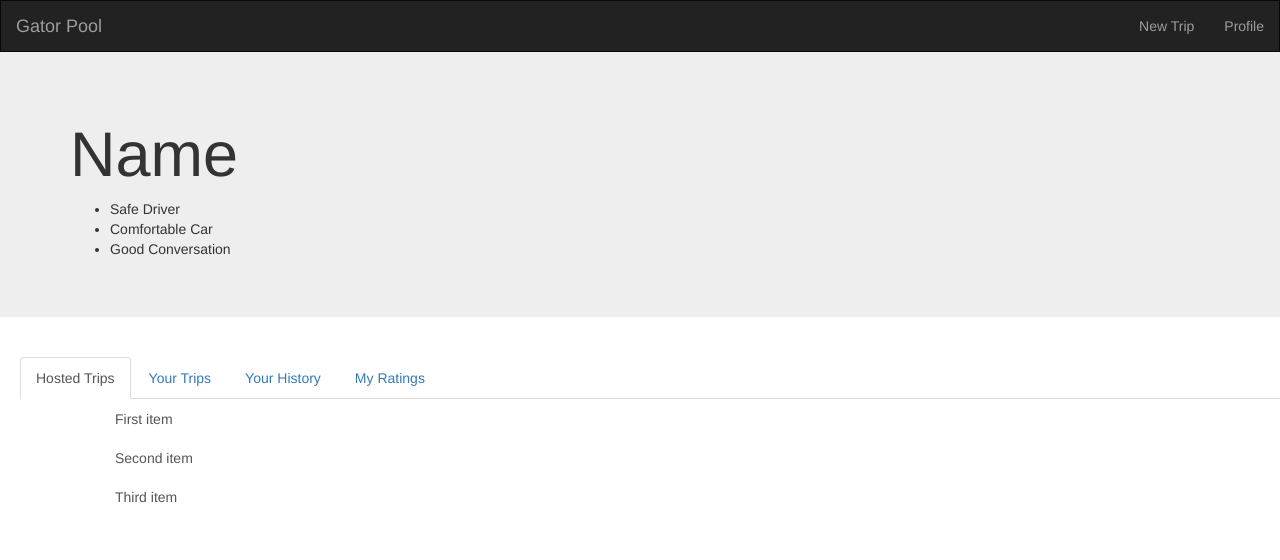
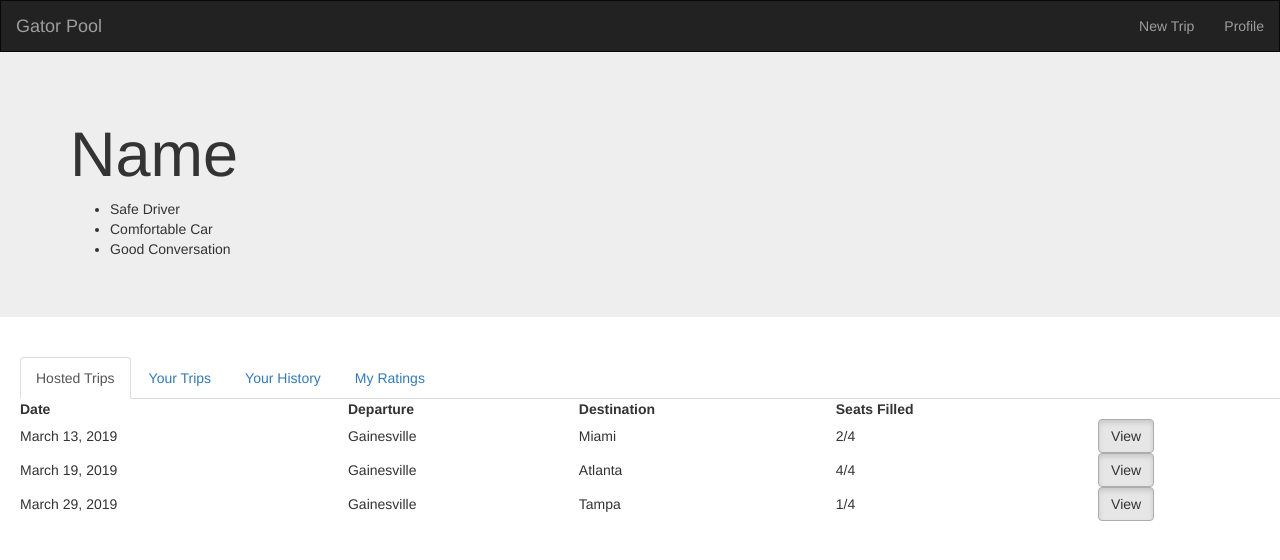
Before and after one commit to dbaltar27/GatorPool, an Angular app: page /profile in a window 1280 px wide. Shown: the top 560 px of the page. Built offline with nearby package versions, Linux system fonts and the light colour scheme.

Commit message:
added table to hosted trips tab

```diff
--- a/src/app/profile/profile.component.css
+++ b/src/app/profile/profile.component.css
@@ -18,3 +18,7 @@
     top: -10px;
     right: -20px;
 }
+
+.ride-table{
+    max-width:99%;
+}
--- a/src/app/profile/profile.component.html
+++ b/src/app/profile/profile.component.html
@@ -19,12 +19,39 @@
 
         <div class="tab-content">
           <div id="home" class="tab-pane fade in active">
-            <div class="container">
-              <div class="list-group">
-                <a href="#" class="list-group-item">First item</a>
-                <a href="#" class="list-group-item">Second item</a>
-                <a href="#" class="list-group-item">Third item</a>
-              </div>
+            <div>
+            <div class="table-responsive" class="ride-table">
+              <table class="table">
+              <tr>
+                <th>Date</th>
+                <th>Departure</th>
+                <th>Destination</th>
+                <th>Seats Filled</th>
+                <th></th>
+              </tr>
+              <tr>
+                <td>March 13, 2019</td>
+                <td>Gainesville</td>
+                <td>Miami</td>
+                <td>2/4</td>
+                <td><button class="btn btn-default" routerLinkActive="active" routerLink="/">View</button></td>
+              </tr>
+              <tr>
+                  <td>March 19, 2019</td>
+                  <td>Gainesville</td>
+                  <td>Atlanta</td>
+                  <td>4/4</td>
+                  <td><button class="btn btn-default" routerLinkActive="active" routerLink="/">View</button></td>
+              </tr>
+              <tr>
+                  <td>March 29, 2019</td>
+                  <td>Gainesville</td>
+                  <td>Tampa</td>
+                  <td>1/4</td>
+                  <td><button class="btn btn-default" routerLinkActive="active" routerLink="/">View</button></td>
+              </tr>
+              </table>
+            </div>
             </div>
           </div>
           <div id="menu1" class="tab-pane fade">
```
